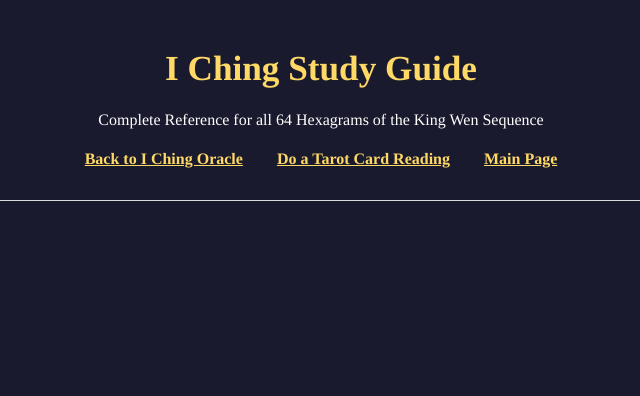
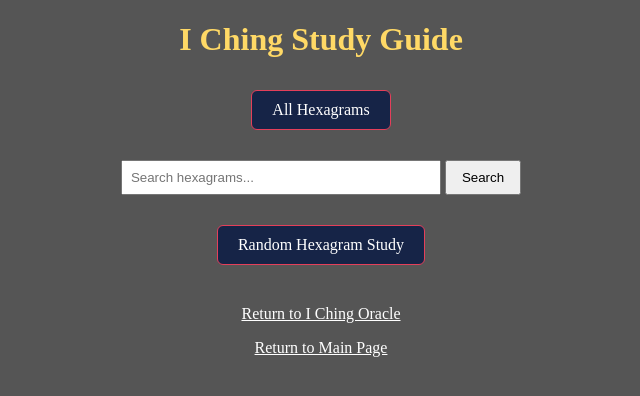
Before and after one commit to spiritbilll-boop/i-ching, a PHP site: page /study_guide.php in a window 1280 px wide. Shown: the top 396 px of the page, without its empty margins (319-959 px from the left). Run offline with PHP 8.4, Linux system fonts and the light colour scheme; data that the repository does not hold is empty.

Commit message:
Refactor study guide into cards list style with hexagram.php detail view and navigation arrows

```diff
--- a/index.php
+++ b/index.php
@@ -236,8 +236,8 @@ if ($hexagram) {
 <?php endif; ?>
 
 <p>Created with my limited knowledge of <b><i>mysql</i></b> and PHP, with the help of Google Gemini AI</p>
+<p><a href="study_guide.php" target="_blank">View All 64 Hexagrams (I Ching Study Guide)</a></p>
 <p><a href="/tarot-study-guide" target=_blank>Do a Tarot Card Reading</a></p>
-<p><a href="study_guide.php" target="_blank">View All 64 Hexagrams (I Ching Study Guide)</a></p>
 <p><a href="/" target=_blank>Go To the Main Page of this website</a></p>
 
 
--- a/study_guide.php
+++ b/study_guide.php
@@ -1,159 +1,113 @@
 <?php
-$host    = 'localhost';
-$db      = 'iching_db';
-$user    = 'iching_db';
-$pass    = 'iching_db';
-$charset = 'utf8mb4';
+$mysqli = new mysqli("localhost", "iching_db", "iching_db", "iching_db");
 
-$dsn = "mysql:host=$host;dbname=$db;charset=$charset";
-$options = [
-    PDO::ATTR_ERRMODE            => PDO::ERRMODE_EXCEPTION,
-    PDO::ATTR_DEFAULT_FETCH_MODE => PDO::FETCH_ASSOC,
-    PDO::ATTR_EMULATE_PREPARES   => false,
-];
+if ($mysqli->connect_error) {
+    die("Database connection failed: " . $mysqli->connect_error);
+}
 
-try {
-    $pdo = new PDO($dsn, $user, $pass, $options);
-    $stmt = $pdo->query("
-        SELECT
-            hexagram_number,
-            chinese_character,
-            chinese_pinyin,
-            english_translation,
-            core_meaning,
-            description
+$search = trim($_GET['search'] ?? '');
+
+if ($search !== '') {
+    $stmt = $mysqli->prepare("
+        SELECT hexagram_number, english_translation, chinese_character, chinese_pinyin
         FROM iching_hexagrams
-        ORDER BY hexagram_number ASC
+        WHERE english_translation LIKE ? OR chinese_pinyin LIKE ?
+        ORDER BY hexagram_number
     ");
-    $hexagrams = $stmt->fetchAll();
-} catch (\PDOException $e) {
-    die("Database Connection Error: " . htmlspecialchars($e->getMessage()));
+    $term = '%' . $search . '%';
+    $stmt->bind_param("ss", $term, $term);
+    $stmt->execute();
+    $result = $stmt->get_result();
+} else {
+    $result = $mysqli->query("
+        SELECT hexagram_number, english_translation, chinese_character, chinese_pinyin
+        FROM iching_hexagrams
+        ORDER BY hexagram_number
+    ");
 }
 ?>
 <!DOCTYPE html>
 <html lang="en">
 <head>
-    <meta charset="UTF-8">
+    <meta charset="utf-8">
     <meta name="viewport" content="width=device-width, initial-scale=1.0">
-    <title>I Ching Study Guide - All 64 Hexagrams</title>
-    <link rel="stylesheet" href="https://cdn.jsdelivr.net/npm/@exampleuser/water.css@2/out/water.css">
+    <title>I Ching Study Guide</title>
     <link href="https://fonts.googleapis.com/css2?family=Noto+Serif+SC:wght@400;700&display=swap" rel="stylesheet">
     <style>
         body {
-            font-family: Times, serif;
-            background: #1a1a2e;
-            color: #fff;
-            margin: 0 auto;
-            padding: 20px;
-            text-align: center;
-            line-height: 1.4;
-            max-width: 900px;
+            background-color: #555555;
+            color: white;
+            font-family: "Times New Roman", Times, serif;
+            margin: 20px;
         }
-        h1 { color: #ffd966; }
-        .nav-links { margin-bottom: 30px; }
-        .nav-links a {
-            color: #ffd966;
-            font-weight: bold;
-            text-decoration: underline;
-            margin: 0 15px;
+        h1 { text-align: center; color: #ffd966; }
+        .card-list { max-width: 700px; margin: auto; }
+        .card-link {
+            display: flex;
+            justify-content: space-between;
+            align-items: center;
+            padding: 10px 15px;
+            margin: 4px 0;
+            background: #162447;
+            border: 1px solid #e43f5a;
+            border-radius: 4px;
+            color: white;
+            text-decoration: none;
+            font-size: 18px;
         }
-        .hexagram-card {
-            background: #162447;
-            border: 2px solid #e43f5a;
-            border-radius: 8px;
-            padding: 20px;
-            margin: 25px auto;
-            text-align: center;
-            max-width: 750px;
-            box-shadow: 0 4px 10px rgba(0,0,0,0.5);
-        }
-        .hexagram-img {
-            width: 220px;
-            border-radius: 4px;
-            margin: 15px 0;
-            border: 1px solid #1a1a2e;
-        }
-        .chinese-char {
-            font-family: 'Noto Serif SC', 'Times New Roman', serif;
-            font-size: 3.5rem;
+        .card-link:hover { background: #e43f5a; }
+        .cjk-span {
+            font-family: 'Noto Serif SC', serif;
             font-weight: bold;
             color: #ffd966;
-            display: block;
-            line-height: 1;
-            margin: 10px 0 5px 0;
+            margin-right: 8px;
         }
-        .pinyin-text {
-            font-size: 1.3rem;
-            margin-top: 0;
-            margin-bottom: 15px;
+        .footer { margin-top: 30px; text-align: center; }
+        .button {
+            display: inline-block;
+            padding: 10px 20px;
+            margin: 10px;
+            background: #162447;
+            border: 1px solid #e43f5a;
+            border-radius: 6px;
+            color: white;
+            text-decoration: none;
         }
-        .desc-text {
-            text-align: left;
-            background: #1a1a2e;
-            padding: 15px;
-            border-radius: 6px;
-            border-left: 4px solid #ffd966;
-            margin: 15px 0;
-        }
-        button {
-            background: #1a1a2e;
-            color: teal;
-            border: none;
-            padding: 8px 16px;
-            border-radius: 4px;
-            cursor: pointer;
-            font-size: 16px;
-            margin: 5px;
-        }
-        button:hover {
-            background: #ff4a68;
-            color: #fff;
-        }
+        .button:hover { background: #e43f5a; }
     </style>
 </head>
 <body>
 
-    <h1>I Ching Study Guide</h1>
-    <p>Complete Reference for all 64 Hexagrams of the King Wen Sequence</p>
+<h1>I Ching Study Guide</h1>
 
-    <div class="nav-links">
-        <a href=".">Back to I Ching Oracle</a>
-        <a href="/tarot-study-guide" target="_blank">Do a Tarot Card Reading</a>
-        <a href="/" target="_blank">Main Page</a>
-    </div>
+<div style="text-align:center; margin-bottom:20px;">
+    <a class="button" href="study_guide.php">All Hexagrams</a>
+</div>
 
-    <hr>
+<form method="get" style="text-align:center; margin-bottom:20px;">
+    <input type="text" name="search" value="<?php echo htmlspecialchars($search); ?>" placeholder="Search hexagrams..." style="padding:8px; width:300px;">
+    <button type="submit" style="padding:8px 15px;">Search</button>
+</form>
 
-    <?php foreach ($hexagrams as $hex): ?>
-        <?php $imagePath = "images/hexagram-" . $hex['hexagram_number'] . ".jpg"; ?>
+<p style="text-align:center;">
+    <a class="button" href="hexagram.php?id=<?php echo rand(1,64); ?>">Random Hexagram Study</a>
+</p>
 
-        <div class="hexagram-card" id="hex-<?php echo $hex['hexagram_number']; ?>">
-            <h2>Hexagram <?php echo $hex['hexagram_number']; ?>: <?php echo htmlspecialchars($hex['english_translation']); ?></h2>
+<div class="card-list">
+<?php
+while ($row = $result->fetch_assoc()) {
+    echo '<a class="card-link" href="hexagram.php?id=' . $row['hexagram_number'] . '">';
+    echo '<span>#' . $row['hexagram_number'] . ' - ' . htmlspecialchars($row['english_translation']) . '</span>';
+    echo '<span><span class="cjk-span">' . htmlspecialchars($row['chinese_character']) . '</span>(' . htmlspecialchars($row['chinese_pinyin']) . ')</span>';
+    echo '</a>';
+}
+?>
+</div>
 
-            <?php if (file_exists($imagePath)): ?>
-                <p>
-                    <img src="<?php echo htmlspecialchars($imagePath); ?>"
-                         alt="Hexagram <?php echo $hex['hexagram_number']; ?>"
-                         class="hexagram-img">
-                </p>
-            <?php endif; ?>
-
-            <span class="chinese-char"><?php echo htmlspecialchars($hex['chinese_character'] ?? ''); ?></span>
-            <p class="pinyin-text"><b>(<?php echo htmlspecialchars($hex['chinese_pinyin']); ?>)</b></p>
-
-            <div class="desc-text">
-                <p><b>Description & Commentary:</b></p>
-                <p><?php echo htmlspecialchars($hex['description']); ?></p>
-            </div>
-
-            <button onclick="window.open('https://en.wikipedia.org/wiki/List_of_hexagrams_of_the_I_Ching#Hexagram_<?php echo $hex['hexagram_number']; ?>','_blank');">
-                Wikipedia Text
-            </button>
-            <button onclick="window.open('https://divination.com/iching/lookup/<?php echo $hex['hexagram_number']; ?>-2','_blank');">
-                Divination.com Text
-            </button>
-        </div>
-    <?php endforeach; ?>
+<div class="footer">
+    <p><a href="index.php" style="color:white;">Return to I Ching Oracle</a></p>
+    <p><a href="/" style="color:white;">Return to Main Page</a></p>
+</div>
 
 </body>
 </html>
```
Also changed, not shown: hexagram.php (added, +208 -0 lines).
